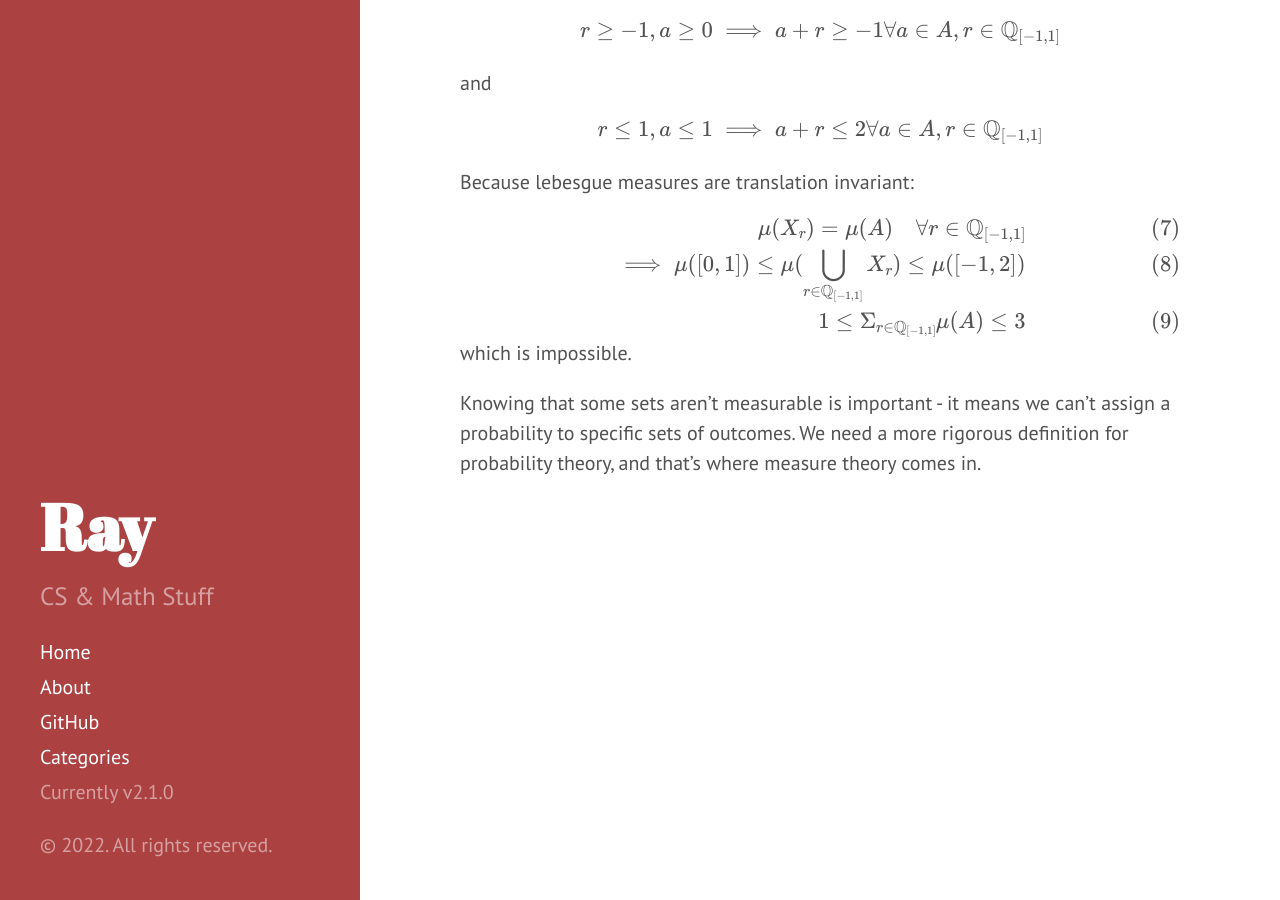
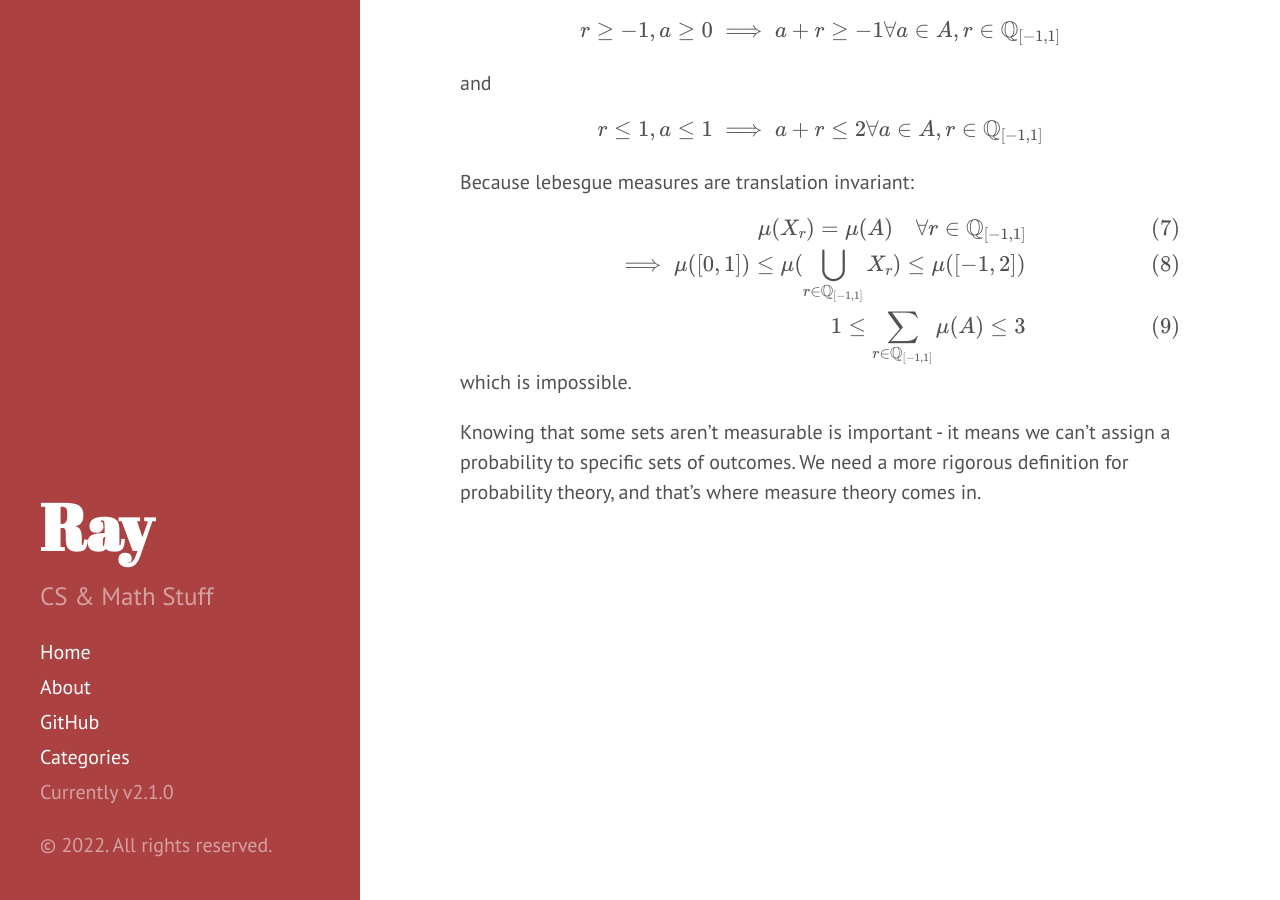
Before and after one commit to OneRaynyDay/oneraynyday.github.io, a Jekyll site: the page built from _posts/2022-08-15-Banach-Tarski.md, in a window 1280 px wide and 900 px high, scrolled down 824 px. Built offline with Jekyll 4.4.1, drawn with Linux system fonts in a browser that asks for light colours; formulas are drawn with MathJax 3; comment, search, counter and statistics services are not loaded.

Commit message:
remove sigma for sum

```diff
--- a/_posts/2022-08-15-Banach-Tarski.md
+++ b/_posts/2022-08-15-Banach-Tarski.md
@@ -40,7 +40,7 @@ $$
 \begin{align}
 \mu(X_r) = \mu(A) \quad \forall r \in \mathbb{Q}_{[-1,1]} \\
 \implies \mu([0,1]) \leq \mu(\bigcup_{r \in \mathbb{Q}_{[-1,1]}} X_r) \leq \mu([-1,2]) \\
-1 \leq \Sigma_{r \in \mathbb{Q}_{[-1,1]}} \mu(A) \leq 3
+1 \leq \sum_{r \in \mathbb{Q}_{[-1,1]}} \mu(A) \leq 3
 \end{align}
 $$
 which is impossible.
```
Also changed, not shown: _posts/2022-08-15-Measure-Theory.md (+1 -1 lines).
